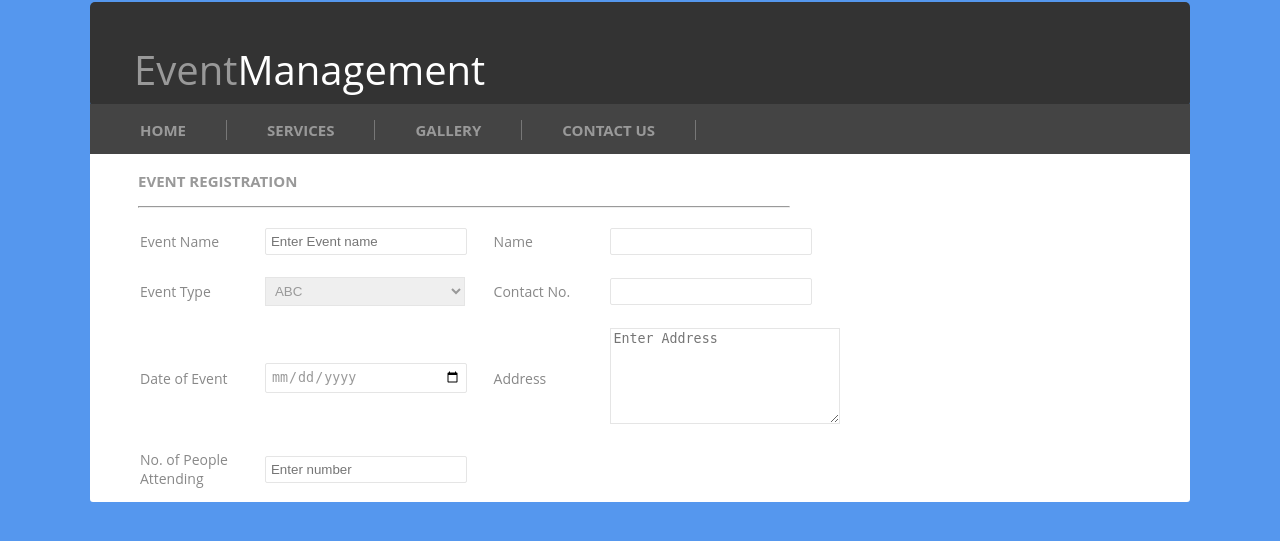
After one commit to maddyhb/EventManagement, a PHP site: page /event_regis.php in a window 1280 px wide. The commit adds this page. Shown: the top 541 px of the page. Run offline with PHP 8.4, Linux system fonts and the light colour scheme.

Commit message:
html to Php
Converted to PHP.. Added some forms. Event Registration

```diff
--- /dev/null
+++ b/event_regis.php
@@ -0,0 +1,140 @@
+<!DOCTYPE HTML><!DOCTYPE HTML>
+<html>
+	<head>
+			<title>
+					Event Management
+			</title>
+	<link rel="stylesheet" href="style.css"/>
+	</head>
+<body>
+	<div id="container">
+		<div id="inner_container">
+			<div id="header">
+					<div id="logo">
+						<p>Event<span id="management">Management</span></p>
+					</div>
+
+			</div>
+			<div id="middle_content">
+				<div id="navigation">
+					<ul id="menu">
+						<li><a href="index.html">HOME</a></li>
+						<li><a href="index.html">SERVICES</a></li>
+						<li><a href="index.html">GALLERY</a></li>
+						<li><a href="index.html">CONTACT US</a></li>
+					</ul>
+				</div>
+				<div id="left_content">
+					<div id="event_regis">
+						<h3>EVENT REGISTRATION</h3>
+						<hr/>
+						<form action="">
+							<table>
+								<tr>
+									<td>Event Name</td>
+									<td><input type="text" name="e_name" placeholder="Enter Event name"></td>
+
+									<td >
+										Name
+									</td>
+									<td>
+										<input type="text" name="cust_name">
+									</td>
+								</tr>
+								<tr>
+									<td>Event Type</td>
+									<td><select name="e_type">
+										<option value="ABC">ABC</option>
+										<option value="DEF">DEF</option>
+										<option value="ABC">ABC</option>
+										<option value="DEF">DEF</option>
+										<option value="ABC">ABC</option>
+										<option value="DEF">DEF</option>
+										<option value="ABC">ABC</option>
+										<option value="DEF">DEF</option>
+										<option value="ABC">ABC</option>
+										<option value="DEF">DEF</option>
+										</select>
+									</td>
+									<td>
+										Contact No.
+									</td>
+									<td>
+										<input type="text" name="contact">
+									</td>
+								</tr>
+								<tr>
+									<td>
+										Date of Event
+									</td>
+									<td>
+										<input type="date" class="date_pick" >
+									</td>
+									<td>
+										Address
+									</td>
+									<td>
+										<textarea name="address" placeholder="Enter Address" cols="26" rows="6" class="address"></textarea
+									</td>
+								</tr>
+								<tr>
+									<td>
+										No. of People Attending
+									</td>
+									<td>
+										<input type="text" name="strength" placeholder="Enter number">
+									</td>
+								</tr>
+								<tr>
+
+								</tr>
+
+							</table>
+						</form>
+					</div>
+				<!--div id="right_column">
+				<!--div id="login" >
+						<h4>LOGIN</h4>
+
+						<form method="post">
+							<table>
+								<tr><td >
+
+									</td>
+									<td>
+										<input class="width_250" type="text" name="username" />
+									</td>
+
+								</tr>
+								<tr><td>
+
+									</td>
+									<td>
+										<input class="width_250" type="text" name="password"/>
+									</td>
+								</tr>
+								<tr>
+									<td>
+
+									</td>
+									<td>
+										<input class="submit_button" type="submit" value="Login"/> <a href="#">
+
+									</td>
+								</tr>
+							</table>
+						</form>
+					</div-->
+					<!--div id="right_bottom">
+						<hr/>
+						<a href="event_regis.html">
+						<p>REGISTER EVENT</p></a>
+
+					</div-->
+				</div-->
+
+			</div>
+		</div>
+	</div>
+</body>
+</html>
--- a/style.css
+++ b/style.css
@@ -83,19 +83,21 @@ body{
 	background-color: #fff;
 	border-radius: 3px;
 	margin-top:-5px;
+
 }
 
 #left_content{
 	float:left;
 	width:770px;
-	border-right: 2pt solid #888;
+	//border-right: 2pt solid #888;
 
 }
 
 #event_details{
 	margin-left: 0px;
 	margin-top: -32px;
-}
+	border-right: 2pt solid #888;
+	}
 
 #event_details tr td{
 	border:1pt solid #ababab;
@@ -198,3 +200,50 @@ body{
 	margin-left:0px;
 
 }
+
+#event_regis{
+//border:1pt solid #888;
+padding-left:48px;
+}
+
+#event_regis h3{
+color:#999;
+font-size:15px;
+}
+
+#event_regis tr td{
+font-size:14px;
+color:#888;
+padding:10px 0px;
+
+}
+#event_regis td{
+
+width:300px;
+}
+
+#event_regis td input{
+padding:5px;
+border:1pt solid #e5e5e5;
+border-radius:2px;
+width:190px;
+color:#999;}
+
+#event_regis td select{
+width:200px;
+padding:5px;
+color:#999;
+border:1pt solid #e5e5e5;
+}
+.date_pick{
+color:#999;
+}
+
+#event_regis hr{
+color:#e6e6e6;
+	width:650px;
+	margin-left:0px;}
+
+.address{
+color:#999;
+border:1pt solid #e5e5e5}
```
Also changed, not shown: index.html (deleted, +0 -114 lines), index.php (renamed from event_regis.html, +24 -26 lines).
